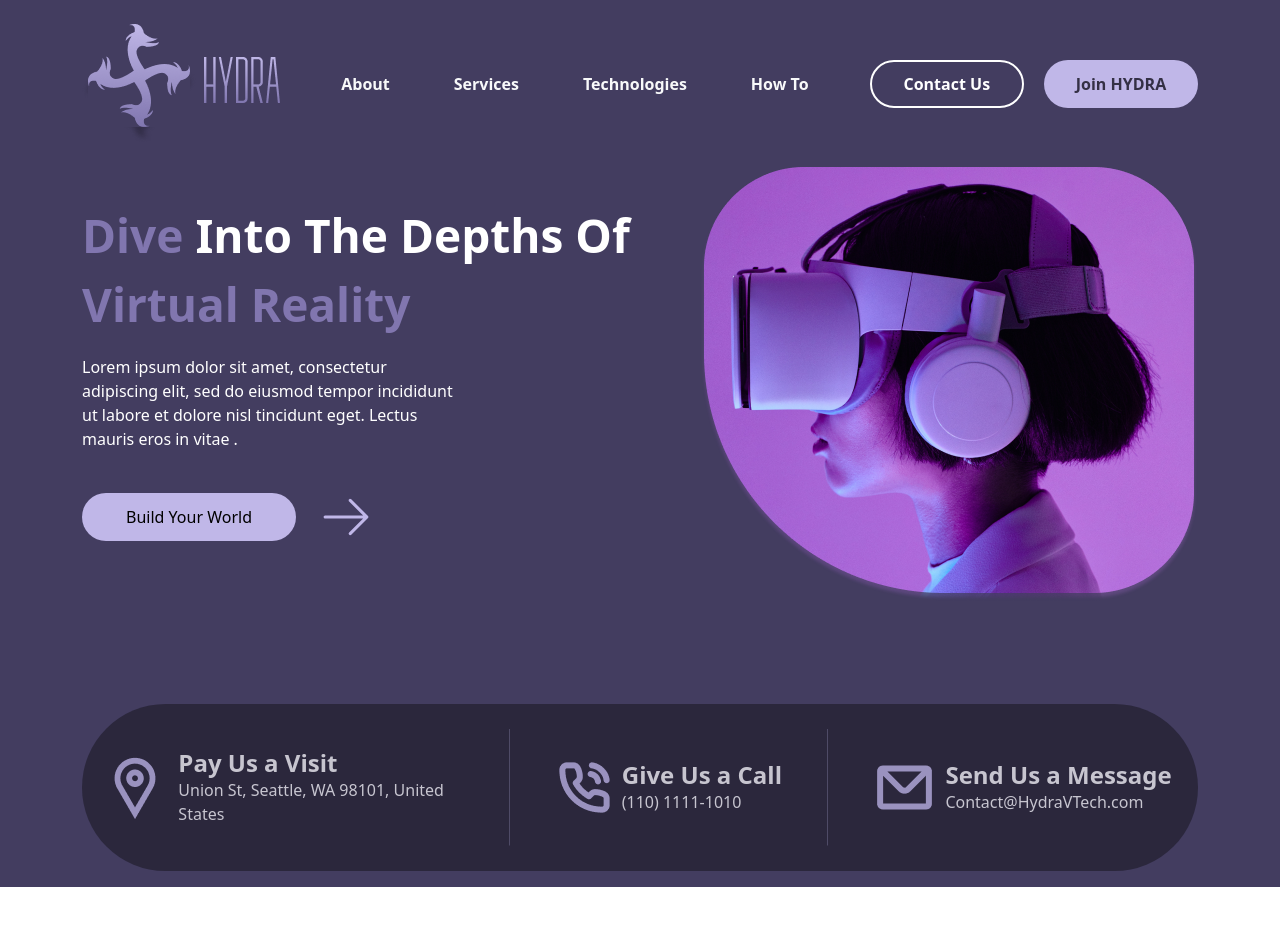
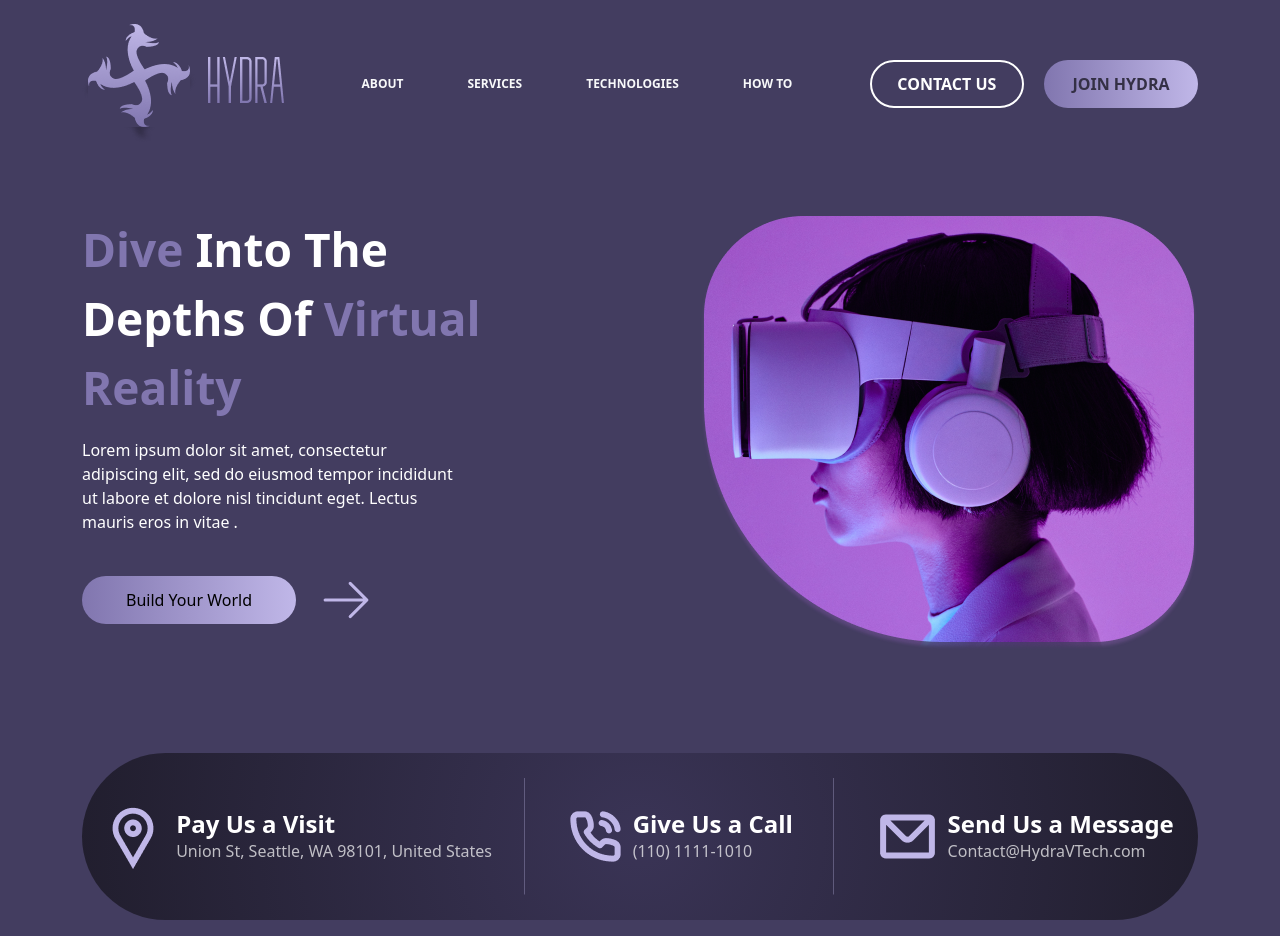
Before and after one commit to aaahmaddev/HeaderHero, a plain HTML site: page index.html in a window 1280 px wide. Before the commit the page ends 887 px from the top, so only its background shows below. Drawn offline with nearby package versions, Linux system fonts and the light colour scheme.

Commit message:
changed header and hero

```diff
--- a/ahmad.css
+++ b/ahmad.css
@@ -12,11 +12,14 @@
 
 .nav-link {
     font-weight: 700;
+    font-size: 12px;
 }
 
 .navbar-toggler {
     filter: invert(36%) sepia(25%) saturate(512%) hue-rotate(210deg) brightness(95%) contrast(90%);
 }
+
+
 
 .header-button1 {
     width: 154px;
@@ -33,7 +36,8 @@
     height: 48px;
     border-radius: 40px;
     border: none;
-    background-color: #c0b7e8;
+    background: rgb(129, 118, 175);
+    background: linear-gradient(90deg, rgba(129, 118, 175, 1) 0%, rgba(192, 183, 232, 1) 100%);
     color: #343045;
     font-weight: 700;
 }
@@ -45,17 +49,20 @@
 }
 
 .hero-title-span {
-    color: #8176AF;
+color: #8176AF;
 }
 
 .hero-top-left-text {
     color: #fff;
+    font-weight: 400;
+    font-size: 16px;
 }
 
 .hero-button1 {
     width: 214px;
     height: 48px;
-    background-color: #c0b7e8;
+    background: rgb(129, 118, 175);
+    background: linear-gradient(90deg, rgba(129, 118, 175, 1) 0%, rgba(192, 183, 232, 1) 100%);
     border-radius: 40px;
     border: none;
 }
@@ -66,10 +73,15 @@
     cursor: pointer;
 }
 
+.hero-img-shadow{
+    position: absolute;
+}
+
 .hero-bottom-inner {
     border-radius: 90px;
-    background-color: #211e2e;
-    opacity: 70%;
+    background: rgb(58, 52, 86);
+    background: radial-gradient(circle, rgba(58, 52, 86, 1) 0%, rgba(33, 30, 46, 1) 100%);
+    /* opacity: 70%; */
     height: 167px;
     justify-content: space-evenly;
 }
@@ -85,6 +97,7 @@
 .call-bottom-text,
 .email-bottom-text {
     color: #fff;
+    opacity: 70%;
     font-weight: 400;
 }
 
--- a/index.html
+++ b/index.html
@@ -22,12 +22,14 @@
                 <div class="header-inner d-flex align-items-center justify-content-between">
                     <!-- Header Logo -->
                     <div class="header-logo-box d-flex align-items-center py-4">
+                        <a class="logo-link text-decoration-none" href="#">
                         <img class="header-logo me-2" src="./Images/HeaderLogo.png">
                         <img class="header-logo-text mb-2" src="./Images/header-logo-text.png">
+                    </a>
                     </div>
                     <!-- Navbar -->
 
-                    <nav class="navbar navbar-expand-lg">
+                    <nav class="navbar navbar-expand-xl">
                         <div class="container-fluid">
                             <!-- <a class="navbar-brand" href="#">Brand</a> -->
                             <button class="navbar-toggler" type="button" data-bs-toggle="collapse"
@@ -38,16 +40,16 @@
                             <div class="collapse navbar-collapse" id="navbarNav">
                                 <ul class="navbar-nav gap-5">
                                     <li class="nav-item">
-                                        <a class="nav-link active text-light" aria-current="page" href="#">About</a>
+                                        <a class="nav-link active text-light" aria-current="page" href="#">ABOUT</a>
                                     </li>
                                     <li class="nav-item">
-                                        <a class="nav-link text-light" href="#">Services</a>
+                                        <a class="nav-link text-light" href="#">SERVICES</a>
                                     </li>
                                     <li class="nav-item">
-                                        <a class="nav-link text-light" href="#">Technologies</a>
+                                        <a class="nav-link text-light" href="#">TECHNOLOGIES</a>
                                     </li>
                                     <li class="nav-item">
-                                        <a class="nav-link text-light" href="#">How To</a>
+                                        <a class="nav-link text-light" href="#">HOW TO</a>
                                     </li>
                                 </ul>
                             </div>
@@ -56,8 +58,8 @@
 
                     <!-- Header Button -->
                     <div class="header-button-box d-none d-lg-block gap-2">
-                        <button class="header-button1 me-3">Contact Us</button>
-                        <button class="header-button2">Join HYDRA</button>
+                        <button class="header-button1 me-3">CONTACT US</button>
+                        <button class="header-button2">JOIN HYDRA</button>
                     </div>
                 </div>
 
@@ -65,7 +67,7 @@
 
             <!-- Hero -->
 
-            <section class="hero">
+            <section class="hero mt-5">
                 <div class="hero-inner">
                     <!-- TOP -->
                     <div class="hero-top d-flex align-items-center justify-content-between flex-wrap">
@@ -74,11 +76,12 @@
                         <div
                             class="hero-top-right col-lg-6 col-12 d-flex d-lg-none align-items-center justify-content-lg-end justify-content-center">
                             <img class="hero-img img-fluid" src="./Images/HeroImg.png">
+                            <img class="hero-img-shadow img-fluid" src="./Images/hero-img-shadow.png">
                         </div>
 
 
-                        <div class="hero-top-left col-lg-6 col-12 text-center text-lg-start">
-                            <p class="hero-top-left-title">
+                        <div class="hero-top-left col-lg-6 col-12 text-center text-lg-start mt-5 mt-lg-0">
+                            <p class="hero-top-left-title col-12 col-lg-9">
                                 <span class="hero-title-span">Dive</span> Into The Depths
                                 Of <span class="hero-title-span">Virtual Reality</span>
                             </p>
@@ -110,7 +113,7 @@
                     <!-- Bottom -->
                     <div class="hero-bottom mb-3">
                         <div class="hero-bottom-inner d-flex align-items-center justify-content-around">
-                            <div class="location-box d-flex align-items-center col-12 col-lg-4">
+                            <div class="location-box d-flex align-items-center col-12 col-lg-auto justify-content-center justify-content-lg-start">
                                 <img src="./Images/LocationIcon.png">
                                 <div class="location-text ms-2">
                                     <h4 class="m-0 location-top-text">Pay Us a Visit</h4>
```
Also changed, not shown: Images/hero-img-shadow.png (added).
